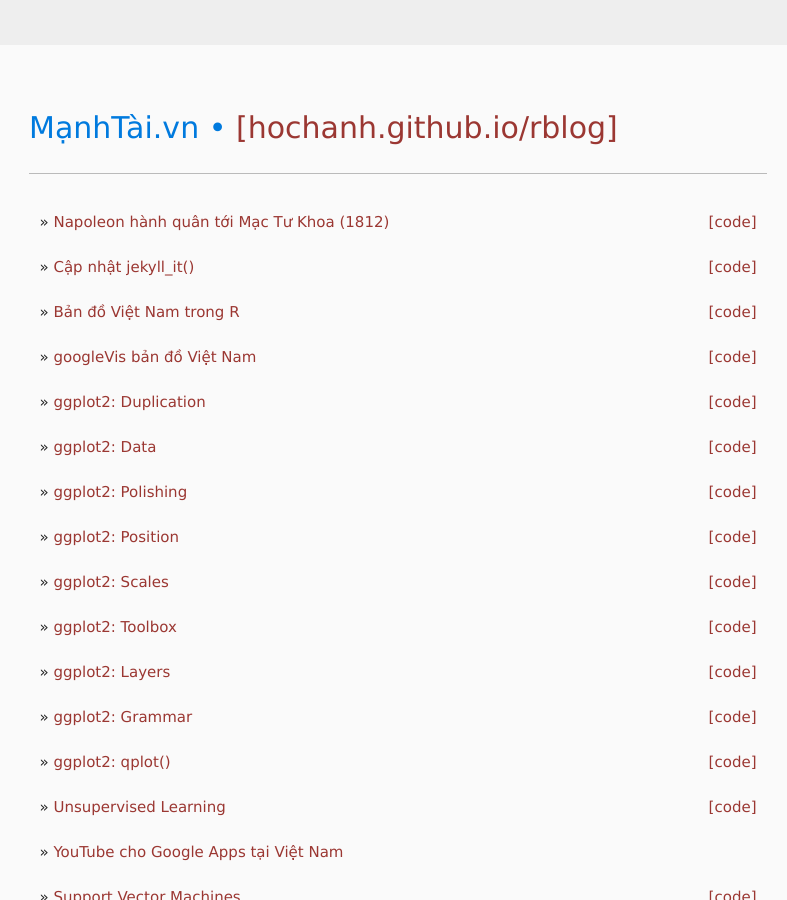
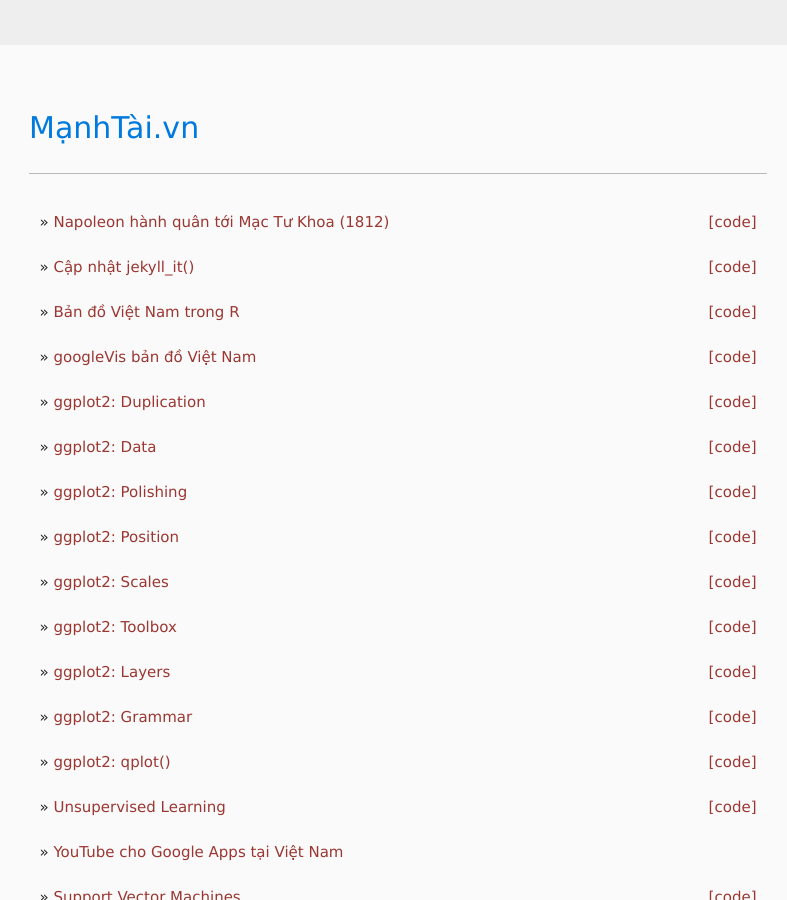
Before and after one commit to hochanh/rblog, a Jekyll site: the page built from index.html, in a window 1280 px wide and 900 px high. Shown: the whole window, without its empty margins (242-1029 px from the left). Built offline with Jekyll 4.4.1, drawn with Linux system fonts in a browser that asks for light colours.

Commit message:
edit homepage

```diff
--- a/index.html
+++ b/index.html
@@ -14,7 +14,7 @@
 
 <body>
   <div role="main" class="main">
-		<h1>MạnhTài.vn &bull; <a href="http://hochanh.github.io/rblog">[hochanh.github.io/rblog]</a></h1>
+		<h1>MạnhTài.vn</h1>
 		<hr />
     <article>
 		{% for post in site.posts %}
```
